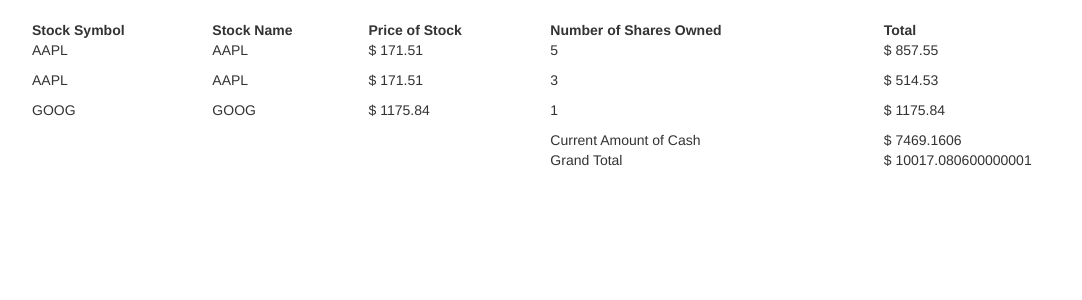
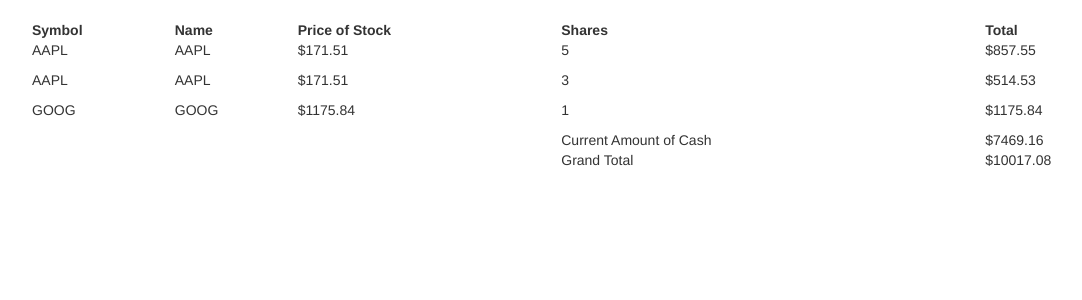
Before and after one commit to mestu118/Finance, a Flask app: page / in a window 1280 px wide. Shown: the part 52-352 px from the top of the page, without its empty margins (38-1120 px from the left). Run offline with Flask 2, Linux system fonts and the light colour scheme; a user stored in the database is signed in; some libraries are stand-ins or nearby versions.

Commit message:
Completed all of the requirements, will fix the html pages now

```diff
--- a/application.py
+++ b/application.py
@@ -43,27 +43,32 @@ def index():
 def buy():
     """Buy shares of stock."""
     if request.method == "POST":
-        if not request.form.get("stock"):
+        if not request.form.get("symbol"):
             return apology("Enter a symbol for a stock")
 
-        if not request.form.get("amount"):
+        if not request.form.get("shares"):
             return apology("Enter a number of shares")
 
-        stock = lookup(request.form.get("stock"))
+
+
+        stock = lookup(request.form.get("symbol"))
         if stock == None:
             return apology("Not valid stock")
         else:
             cash = db.execute("SELECT cash FROM users WHERE id = :i", i =  session["user_id"])
 
-            if int(request.form.get('amount')) <= 0:
+            if not (request.form.get('shares')).isnumeric():
+                return apology("Enter a valid integer number")
+
+            if int(request.form.get('shares')) <= 0:
                 return apology("Enter a positive number to buy")
 
-            if int(request.form.get('amount'))*stock['price'] > cash[0]['cash']:
+            if int(request.form.get('shares'))*stock['price'] > cash[0]['cash']:
                 return apology("You don't have enough money to purchas this much")
 
-            db.execute("UPDATE users SET cash = cash - :c WHERE id = :i", c = int(request.form.get('amount')) * stock['price'], i = session["user_id"])
+            db.execute("UPDATE users SET cash = cash - :c WHERE id = :i", c = int(request.form.get('shares')) * stock['price'], i = session["user_id"])
             purchase = db.execute("INSERT INTO portfolio (symbol, shares, price, id) VALUES (:sy, :sh, :p, :i)",
-            sy = stock['symbol'], sh = int(request.form.get('amount')), p = stock['price'], i = session["user_id"])
+            sy = stock['symbol'], sh = int(request.form.get('shares')), p = stock['price'], i = session["user_id"])
 
             if not purchase:
                 return apology("didn't purchase succesfully")
@@ -134,9 +139,9 @@ def quote():
     """Get stock quote."""
 
     if request.method == "POST":
-        if not request.form.get("stock"):
+        if not request.form.get("symbol"):
             return apology("Enter a symbol for a stock")
-        stock = lookup(request.form.get("stock"))
+        stock = lookup(request.form.get("symbol"))
         if stock == None:
             return apology("Not valid stock")
         else:
--- a/templates/buy.html
+++ b/templates/buy.html
@@ -8,11 +8,11 @@
     <form action="{{ url_for('buy') }}" method="post">
         <fieldset>
             <div class = "form-group">
-                <input autocomplete = "off" autofocus class = "form-control" name = "stock" placeholder = "Stock" type= "text"/>
+                <input autocomplete = "off" autofocus class = "form-control" name = "symbol" placeholder = "Stock" type= "text"/>
             </div>
 
             <div class = "form-group">
-                <input autocomple = "off" autofocus class = "form-control" name = "amount" placeholder = "Amount" type = "number"/>
+                <input autocomplete = "off" autofocus class = "form-control" name = "shares" placeholder = "Amount" type = "text"/>
             </div>
             <div class="form-group">
                 <button class="btn btn-default" type="submit">Purchase Stock</button>
--- a/templates/index.html
+++ b/templates/index.html
@@ -4,10 +4,10 @@
         <fieldset>
             <table style="width:100%">
                 <tr>
-                    <th> Stock Symbol </th>
-                    <th> Stock Name </th>
+                    <th> Symbol </th>
+                    <th> Name </th>
                     <th> Price of Stock </th>
-                    <th> Number of Shares Owned</th>
+                    <th> Shares </th>
                     <th> Total </th>
                 </tr>
                 {% for test in testing if not test['sum']==0 %}
@@ -19,13 +19,13 @@
                     <p> {{test['symbol']}}</p>
                 </td>
                 <td>
-                    <p><span class="dollars"> {{test['price']}} </span></p>
+                    <p>{{"$%.2f"|format(test['price'])}} </p>
                 </td>
                 <td>
                     <p>{{test['sum']}}</p>
                 </td>
                 <td>
-                    <p><span class="dollars"> {{test['sum']*test['price']}}</span></p>
+                    <p>{{"$%.2f"|format(test['sum']*test['price'])}}</p>
                 </td>
                 </tr>
                 {% endfor %}
@@ -35,7 +35,7 @@
                     <td></td>
                     <td></td>
                     <td>Current Amount of Cash</td>
-                    <td><span class="dollars"> {{cash[0]['cash']}}</td> </span>
+                    <td>{{"$%.2f"|format(cash[0]['cash'])}}</span>
                 </tr>
                 <tr>
                     <td></td>
@@ -47,7 +47,7 @@
                     {% for test in testing %}
                         {% if ran.append(ran.pop() + test['sum']*test['price']) %}{% endif %}
                     {% endfor %}
-                    <span class="dollars"> {{ ran.pop() }} </span>
+                    {{"$%.2f"|format(ran.pop())}}
                     </td>
                 </tr>
             </table>
--- a/templates/quote.html
+++ b/templates/quote.html
@@ -8,10 +8,10 @@
     <form action="{{ url_for('quote') }}" method="post">
         <fieldset>
             <div class = "form-group">
-                <input autocomplete = "off" autofocus class = "form-control" name = "stock" placeholder = "Stock" type= "text"/>
+                <input autocomplete = "off" autofocus class = "form-control" name = "symbol" placeholder = "Stock" type= "text"/>
             </div>
             <div class="form-group">
-                <button class="btn btn-default" type="submit">Search Stock</button>
+                <button class="btn btn-primary" type="submit">Search Stock</button>
             </div>
         </fieldset>
 
```
Also changed, not shown: templates/quoteInfo.html (+1 -8 lines), finance.db.
